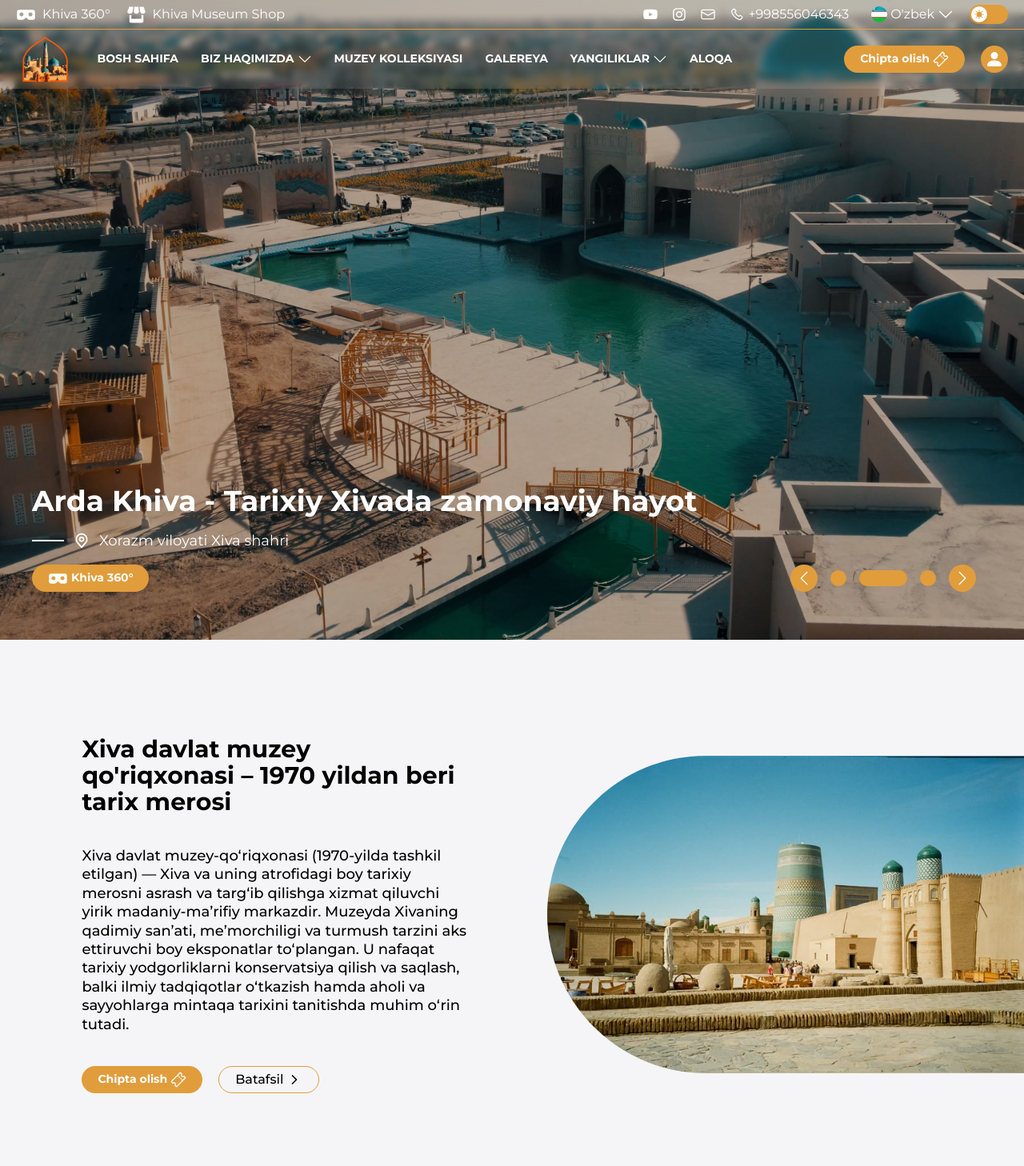
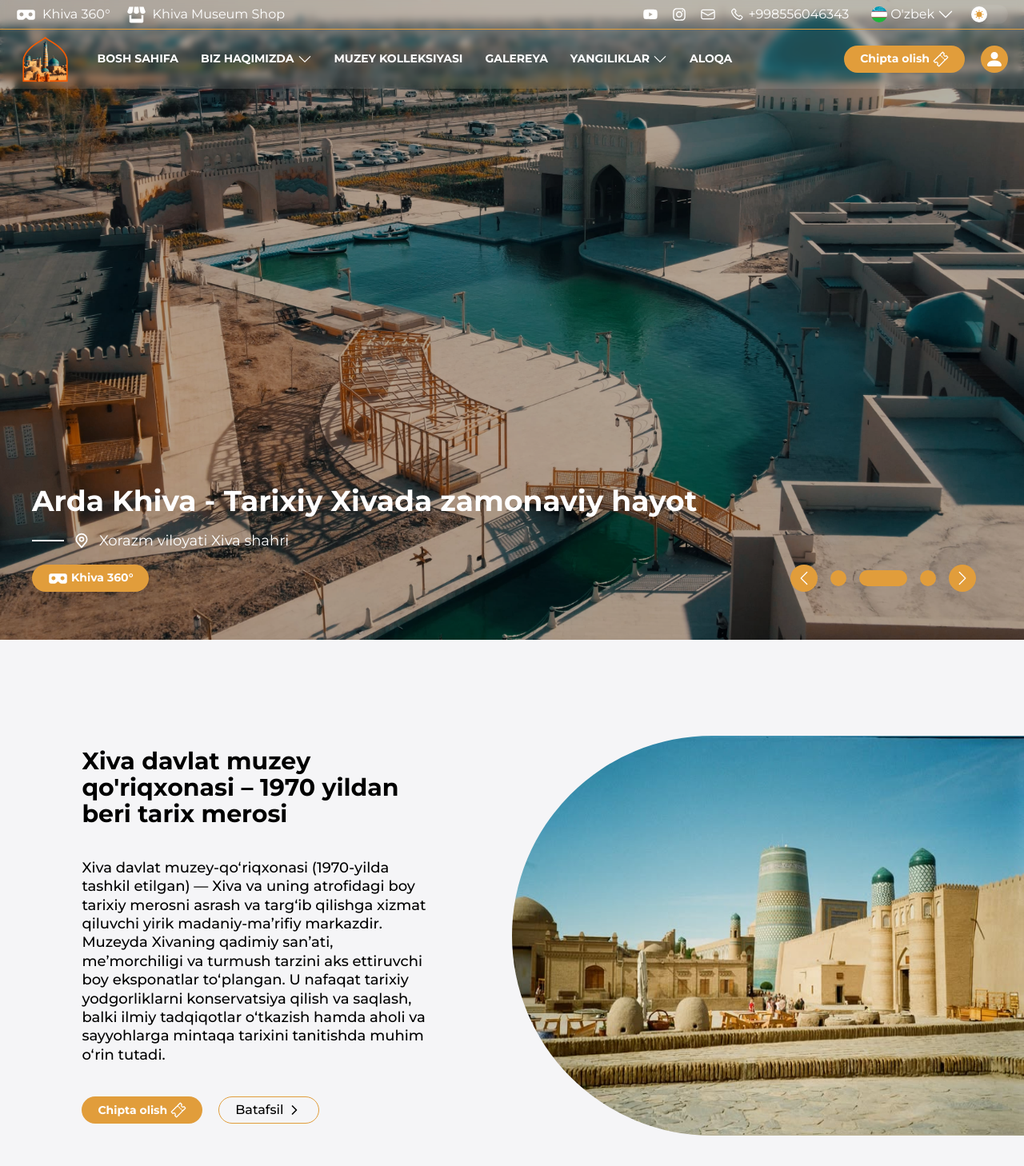
Before and after one commit to misterkhabibullayev/khivamuseum, a React (Vite) app: page /uz in a window 1280 px wide. Shown: the top 1458 px of the page at 80% size. Built offline with nearby package versions, Linux system fonts and the light colour scheme.

Commit message:
AboutSection to'g'irlandi

```diff
--- a/src/components/Header/Header.jsx
+++ b/src/components/Header/Header.jsx
@@ -92,7 +92,10 @@ export default function Header() {
                   <LanguageDropdown />
                 </div>
                 <div>
-                  <ThemeToggle />
+                  <ThemeToggle
+                    isSticky={isSticky}
+                    headerTopRef={headerTopRef}
+                  />
                 </div>
               </div>
             </div>
--- a/src/components/Header/ThemeToggle.jsx
+++ b/src/components/Header/ThemeToggle.jsx
@@ -1,16 +1,23 @@
 import { Icons } from "../../icons/icons";
 import { useThemeStore } from "../../store/useThemeStore";
 
-function ThemeToggle() {
+function ThemeToggle({ isSticky, headerTopRef }) {
   const { theme, toggleTheme } = useThemeStore();
 
   return (
     <div className="flex items-center transition-all duration-300">
       <button
+        ref={headerTopRef}
         onClick={toggleTheme}
         aria-label="Toggle theme"
-        className={`relative flex items-center w-12 h-6 rounded-full p-0.5 cursor-pointer transition-colors duration-300 ${
-          theme === "dark" ? "bg-dark-second" : "bg-link-hover"
+        className={`relative flex items-center w-12 h-6 rounded-full p-0.5 cursor-pointer transition-colors duration-300 backdrop-blur-xs ${
+          theme === "dark"
+            ? isSticky
+              ? "bg-white/10"
+              : "bg-white/10"
+            : isSticky
+              ? "bg-black/10"
+              : ""
         }`}
       >
         <div
--- a/src/components/HomePage/AboutSection.jsx
+++ b/src/components/HomePage/AboutSection.jsx
@@ -35,13 +35,11 @@ export default function AboutSection() {
             </div>
           </div>
         </div>
-        <div className="w-full md:w-1/2 flex items-center md:rounded-l-full overflow-hidden">
-          <img
-            src="/Images/khiva1.jpg"
-            alt=""
-            className="w-full h-full object-cover"
-          />
-        </div>
+        <img
+          src="/Images/khiva1.jpg"
+          alt=""
+          className="shrink-0 w-full lg:w-1/2 lg:max-w-212.5 h-auto xl:h-125 md:rounded-l-full"
+        />
       </section>
     </>
   );
--- a/src/layouts/MainLayout.jsx
+++ b/src/layouts/MainLayout.jsx
@@ -7,7 +7,7 @@ export default function MainLayout() {
     <>
       <div>
         <Header />
-        <main className="bg-light-second dark:bg-dark-second transition-all duration-300 min-h-400">
+        <main className="bg-light-second dark:bg-dark-second transition-all duration-300">
           <Outlet />
         </main>
         <Footer />
```
